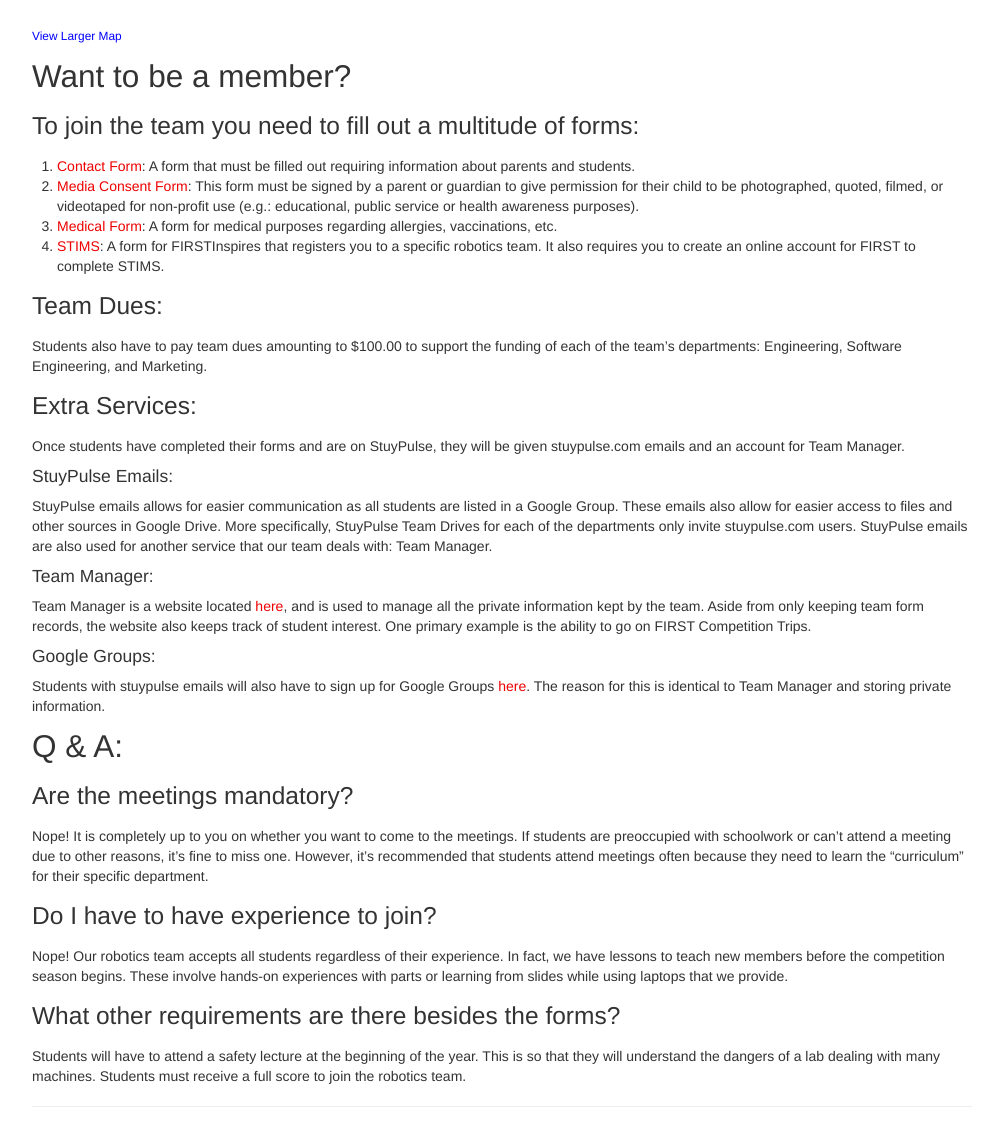
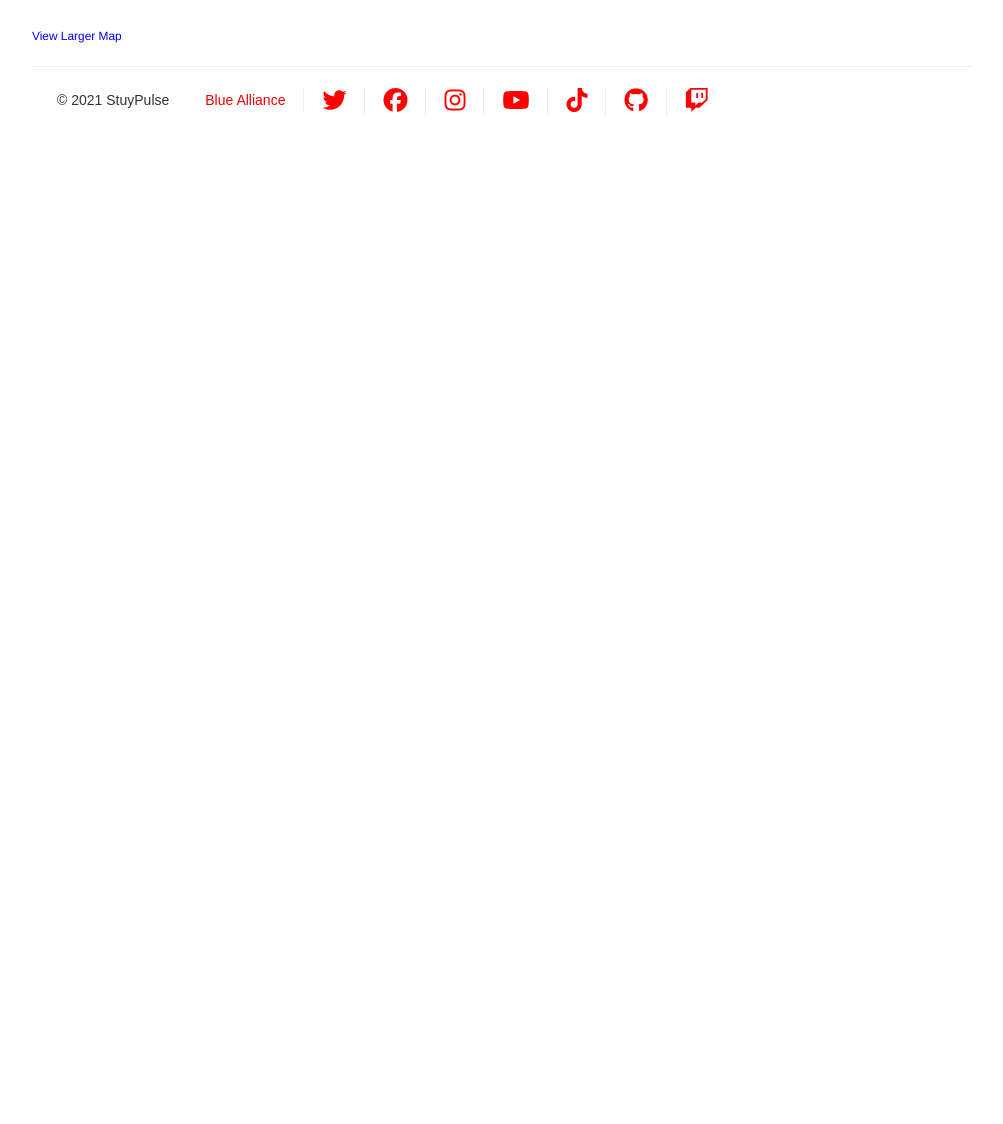
Before and after one commit to StuyPulse/team694.github.io, a Jekyll site: the page built from contact/index.md, in a window 1280 px wide and 1400 px high, scrolled down 524 px. Shown: the part 276-1400 px from the top of the window, without its empty margins (138-1141 px from the left). Built offline with Jekyll 4.4.1, drawn with Linux system fonts in a browser that asks for light colours; nearby versions of some CDN libraries; after the commit the page ends 956 px from its top, so only the background shows below that.

Commit message:
Move FAQ and extra info from contact/ to resources/

```diff
--- a/contact/index.md
+++ b/contact/index.md
@@ -12,37 +12,3 @@ Room 450<br>
 New York, NY 10282</blockquote>
 
 <iframe width="100%" height="500" frameborder="0" scrolling="no" marginheight="0" marginwidth="0" src="https://maps.google.com/maps?ie=UTF8&amp;cid=13044752188729935609&amp;q=Stuyvesant+High+School&amp;gl=US&amp;hl=en&amp;t=m&amp;ll=40.719827,-74.013648&amp;spn=0.008131,0.017166&amp;z=16&amp;iwloc=A&amp;output=embed"></iframe><br /><small><a href="https://maps.google.com/maps?ie=UTF8&amp;cid=13044752188729935609&amp;q=Stuyvesant+High+School&amp;gl=US&amp;hl=en&amp;t=m&amp;ll=40.719827,-74.013648&amp;spn=0.008131,0.017166&amp;z=16&amp;iwloc=A&amp;source=embed" style="color:#0000FF;text-align:left">View Larger Map</a></small>
-
-## Want to be a member?
-
-### To join the team you need to fill out a multitude of forms:
-1. [Contact Form](https://forms.gle/PJBX7jofxsT82PMD8): A form that must be filled out requiring information about parents and students.
-2. [Media Consent Form](https://drive.google.com/file/d/0B8g81hwwtg-rSlZZQTRmVVA3N2c/view): This form must be signed by a parent or guardian to give permission for their child to be photographed, quoted, filmed, or videotaped for non-profit use (e.g.: educational, public service or health awareness purposes).
-3. [Medical Form](https://drive.google.com/file/d/0B8g81hwwtg-rYy15Yzhhd2ltSlk/view): A form for medical purposes regarding allergies, vaccinations, etc.
-4. [STIMS](https://my.firstinspires.org/Dashboard/): A form for FIRSTInspires that registers you to a specific robotics team. It also requires you to create an online account for FIRST to complete STIMS.
-
-### Team Dues:
-Students also have to pay team dues amounting to $100.00 to support the funding of each of the team's departments: Engineering, Software Engineering, and Marketing.
-
-### Extra Services:
-Once students have completed their forms and are on StuyPulse, they will be given stuypulse.com emails and an account for Team Manager.
-
-#### StuyPulse Emails:
-StuyPulse emails allows for easier communication as all students are listed in a Google Group. These emails also allow for easier access to files and other sources in Google Drive. More specifically, StuyPulse Team Drives for each of the departments only invite stuypulse.com users. StuyPulse emails are also used for another service that our team deals with: Team Manager.
-
-#### Team Manager:
-Team Manager is a website located [here](https://manage.stuypulse.com), and is used to manage all the private information kept by the team. Aside from only keeping team form records, the website also keeps track of student interest. One primary example is the ability to go on FIRST Competition Trips.
-
-#### Google Groups:
-Students with stuypulse emails will also have to sign up for Google Groups [here](https://groups.google.com/forum/#!forum/stuyvesant-robotics/join). The reason for this is identical to Team Manager and storing private information.
-<a>
-## Q & A:
-
-### Are the meetings mandatory?
-Nope! It is completely up to you on whether you want to come to the meetings. If students are preoccupied with schoolwork or can't attend a meeting due to other reasons, it's fine to miss one. However, it's recommended that students attend meetings often because they need to learn the "curriculum" for their specific department.
-
-### Do I have to have experience to join?
-Nope! Our robotics team accepts all students regardless of their experience. In fact, we have lessons to teach new members before the competition season begins. These involve hands-on experiences with parts or learning from slides while using laptops that we provide.
-
-### What other requirements are there besides the forms?
-Students will have to attend a safety lecture at the beginning of the year. This is so that they will understand the dangers of a lab dealing with many machines. Students must receive a full score to join the robotics team.
```
Also changed, not shown: resources/faq/index.md (added, +19 -0 lines), resources/forms/index.md (+10 -3 lines), resources/index.md (+3 -0 lines).
